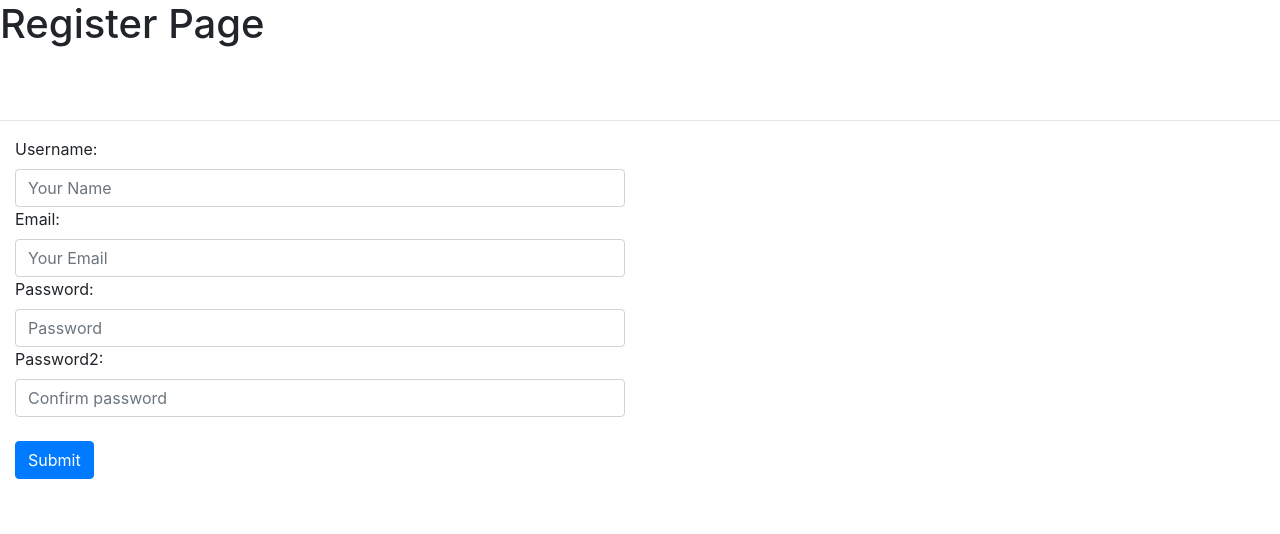
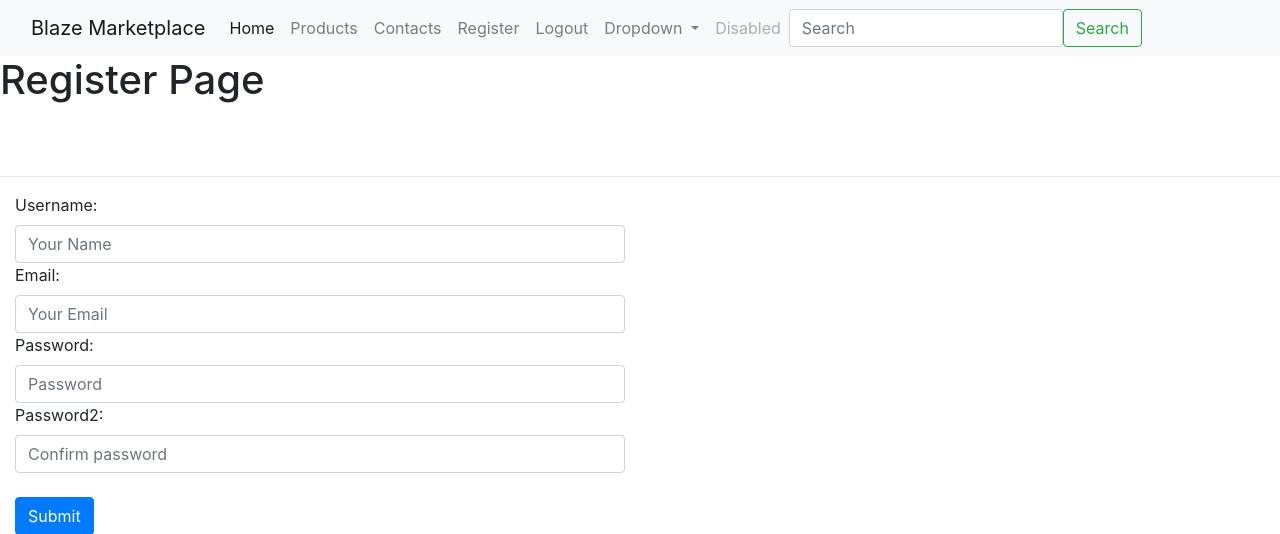
Before and after one commit to OjureFred/BlazeMarketplace, a Django app: page /register_page in a window 1280 px wide. Shown: the top 534 px of the page. Run offline with Django 3.2, Linux system fonts and the light colour scheme.

Commit message:
Added navbar to base.html

```diff
--- a/blazemarketplace/templates/base.html
+++ b/blazemarketplace/templates/base.html
@@ -12,7 +12,9 @@
     <title>Home Page</title>
   </head>
   <body>
+    {% include 'base/navbar.html' %}
     {% block content %}
+
 
 
     {% include 'base/js.html' %}
--- a/blazemarketplace/templates/base/navbar.html
+++ b/blazemarketplace/templates/base/navbar.html
@@ -1,3 +1,4 @@
+{% load static %}
 {% url 'home_page' as home_url %}
 {% url 'contact_page' as contact_url %}
 {% url 'register_page' as register_url %}
@@ -11,27 +12,33 @@
       </button>
       <div class="collapse navbar-collapse" id="navbarSupportedContent">
         <ul class="navbar-nav me-auto mb-2 mb-lg-0">
-          <li class="nav-item {% if request.path== home_url %} active {% endif %}">
+          <li class="nav-item">
             <a class="nav-link active" aria-current="page" href="{% url 'home_page' %}">Home<span class="sr-only">(current)</span></a>
           </li>
-          <li class="nav-item {% if request.path== product_url %} active {% endif %}"">
-            <a class="nav-link" href="{% url 'products:list' %}">Products</a>
+          <li class="nav-item">
+            <a class="nav-link" href="{% url 'products_list' %}">Products</a>
           </li>
-          <li class="nav-item {% if request.path== contact_url %} active {% endif %}"">
+          <li class="nav-item">
             <a class="nav-link" href="{% url 'contact_page' %}">Contacts</a>
           </li>
-          <li class="nav-item {% if request.path== register_url %} active {% endif %}"">
+          <li class="nav-item">
             <a class="nav-link" href="{% url 'register_page' %}">Register</a>
           </li>
-          <li class="nav-item {% if request.path== login_url %} active {% endif %}"">
+          {% if request.user.is_authenticated %}
+          <li class="nav-item">
             <a class="nav-link" href="{% url 'login_page' %}">Login</a>
           </li>
+          {% else %}
+          <li class="nav-item">
+            <a class="nav-link" href="{% url 'login_page' %}">Logout</a>
+          </li>
+          {% endif %}
           <li class="nav-item dropdown">
             <a class="nav-link dropdown-toggle" href="#" id="navbarDropdown" role="button" data-bs-toggle="dropdown" aria-expanded="false">
               Dropdown
             </a>
             <ul class="dropdown-menu" aria-labelledby="navbarDropdown">
-              <li><a class="dropdown-item" href="{% url 'products:list' %}">Products</a></li>
+              <li><a class="dropdown-item" href="{% url 'products_list' %}">Products</a></li>
               <li><a class="dropdown-item" href="{% url 'contact_page' %}">Contacts</a></li>
               <li><hr class="dropdown-divider"></li>
               <li><a class="dropdown-item" href="#">Something else here</a></li>
--- a/blazemarketplace/views.py
+++ b/blazemarketplace/views.py
@@ -10,7 +10,7 @@ from .forms import ContactForm, LoginForm, RegisterForm
 def home_page(request):
     print(static)
     context = {
-        'title': 'Hello Word!!!'
+        'title': 'Welcome To Blaze Marketplace!!!'
 
     }
 
--- a/products/templates/product/snippets/card.html
+++ b/products/templates/product/snippets/card.html
@@ -10,7 +10,7 @@
         <div class="product-content">
             <div class="product-content-head">
                 <h5 class="product-title">{{instance.title}}</h5>
-                <p>Description: {{ instance.description }}</p>
+                <p>Description: {{ instance.description | truncatewords: 50 }}</p>
                 <div class="product-rating d-inline-block">
                     <i class="fa fa-fw fa-star"></i>
                     <i class="fa fa-fw fa-star"></i>
```
